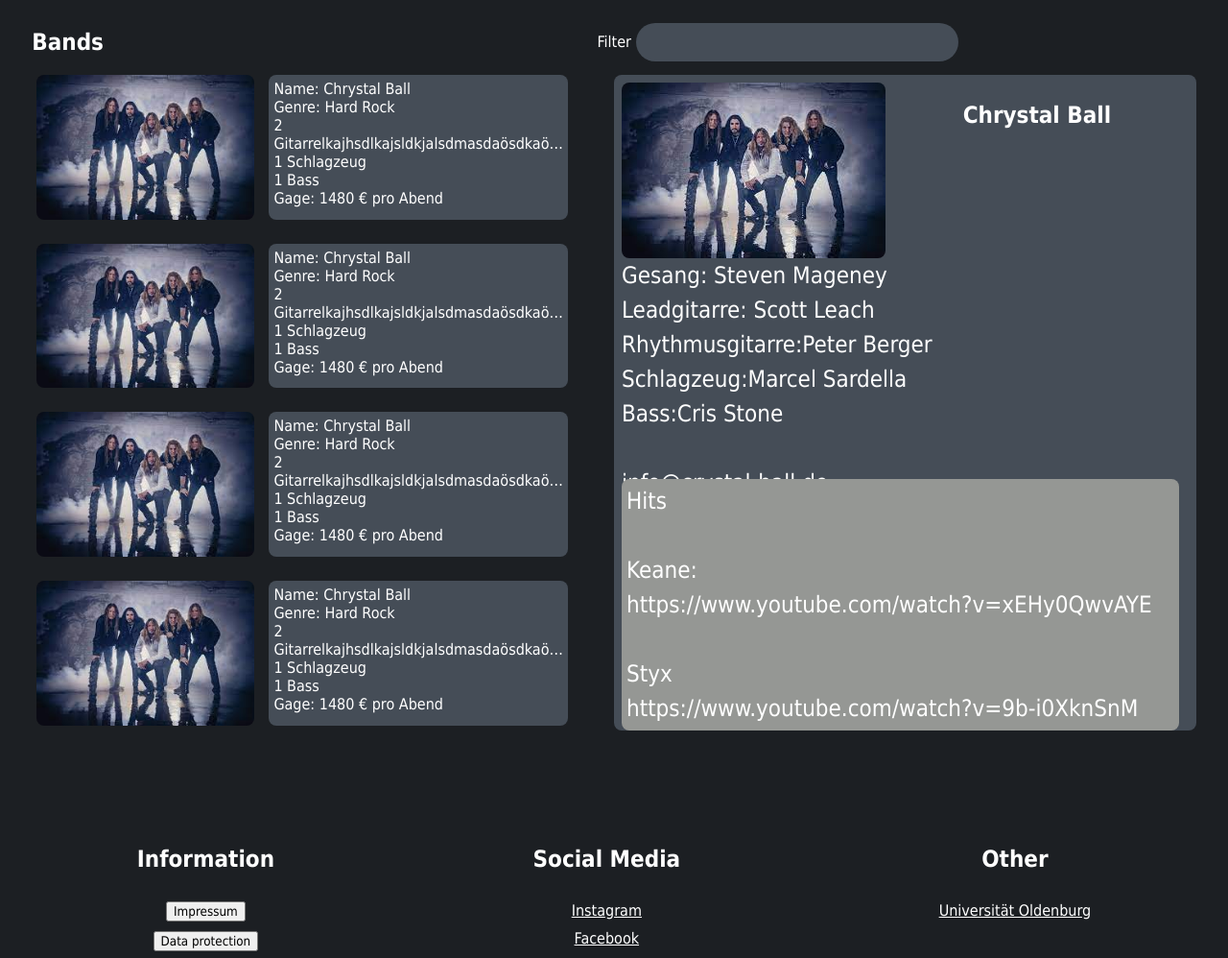
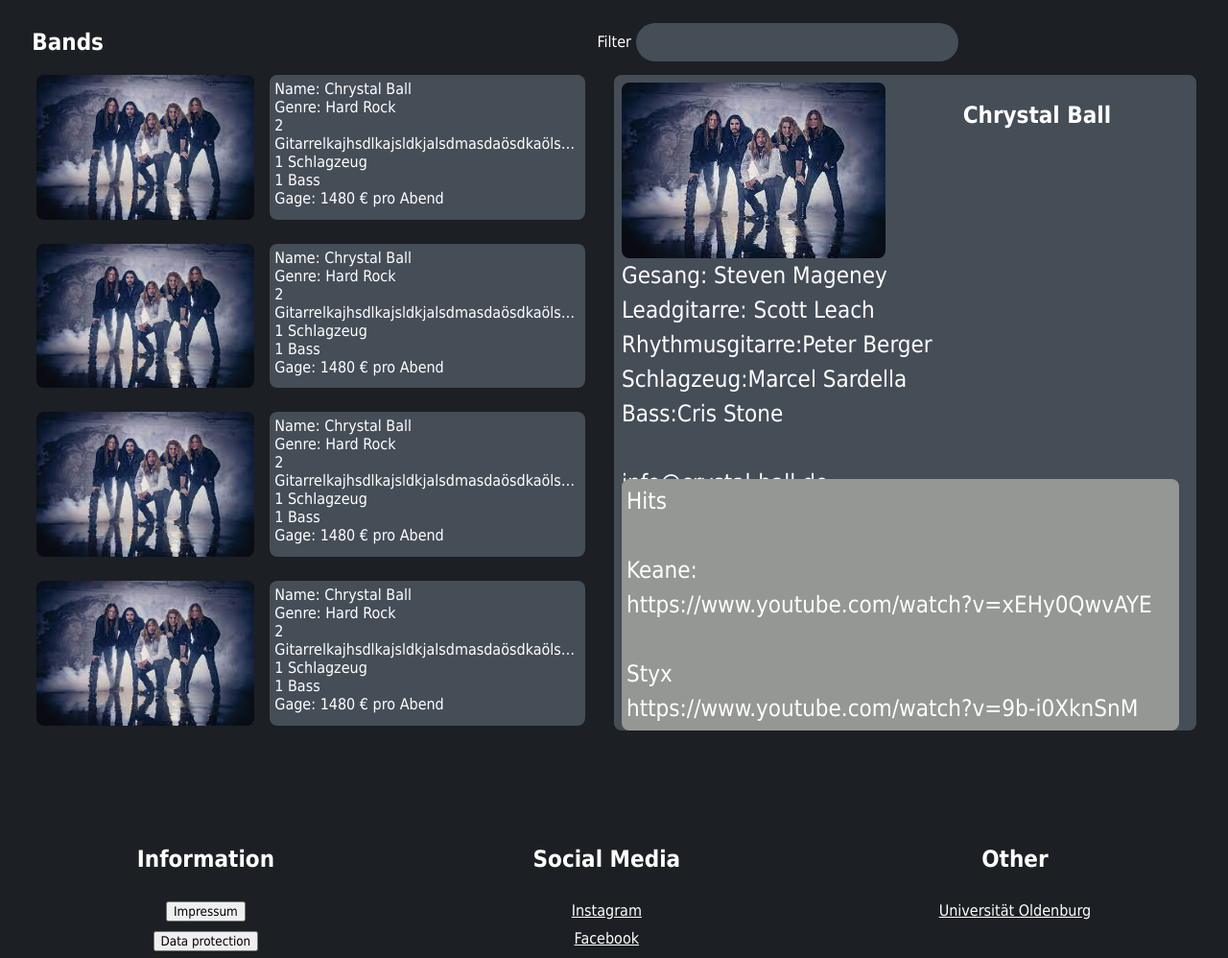
Before and after one commit to moritzscheer/ham, a PHP site: page /bands.php in a window 1280 px wide. Shown: the part 85-1083 px from the top of the page at 96% size. Run offline with PHP 8.4, Linux system fonts and the light colour scheme.

Commit message:
updated item size

```diff
--- a/css/posts.css
+++ b/css/posts.css
@@ -80,6 +80,7 @@
     flex-wrap: wrap;
     column-fill: auto;
     overflow-y: auto;
+    overflow-x: hidden;
     margin-right: 5%;
 }
 
@@ -91,7 +92,7 @@
 #item .item-head {
     width: 100%;
     display: grid;
-    grid-template-columns: 40% 55%;
+    grid-template-columns: 40% 58%;
     padding: 0px 5px 5px 5px;
     justify-items: stretch;
 }
```
